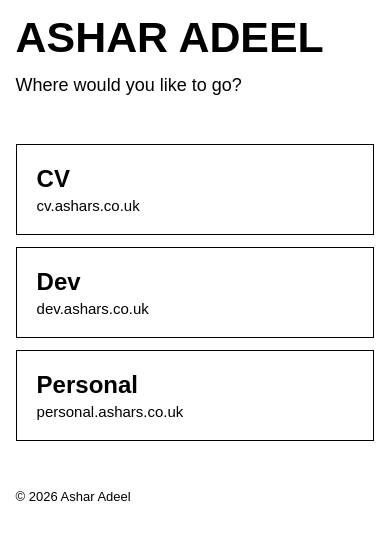
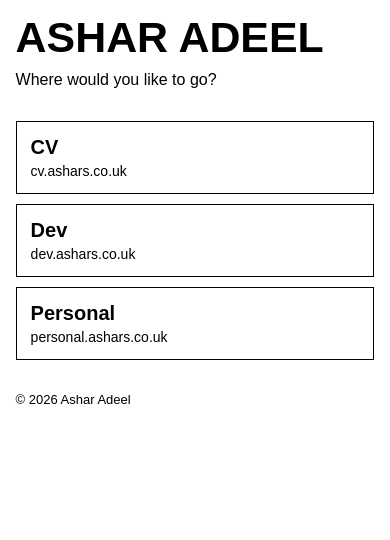
Before and after one commit to asharadeel/ashars.co.uk, a plain HTML site: page index.html in a window 390 px wide. Drawn offline with Linux system fonts and the light colour scheme.

Commit message:
Refactor CSS for layout and mobile responsiveness
Adjusted various styles for improved layout and readability, including body width, font sizes, and margins. Added mobile responsiveness for better display on smaller screens.

```diff
--- a/index.css
+++ b/index.css
@@ -3,8 +3,8 @@
 }
 
 body {
-  margin: 0;
-  padding: 4vw;
+  width: 50%;
+  margin: 4vw auto;
   background: #ffffff;
   color: #000000;
   font-family: Arial, Helvetica, sans-serif;
@@ -13,7 +13,7 @@ body {
 /* Header */
 #name {
   margin: 0;
-  font-size: 11vw;
+  font-size: 5vw;
   font-weight: bold;
   line-height: 1;
   text-transform: uppercase;
@@ -21,13 +21,13 @@ body {
 }
 
 .tagline {
-  margin: 16px 0 0;
-  font-size: 18px;
+  margin: 12px 0 0;
+  font-size: 16px;
 }
 
 /* Site links */
 main {
-  margin-top: 48px;
+  margin-top: 32px;
 }
 
 #sites ul {
@@ -37,12 +37,12 @@ main {
 }
 
 #sites li {
-  margin-bottom: 12px;
+  margin-bottom: 10px;
 }
 
 .card {
   display: block;
-  padding: 20px;
+  padding: 14px;
   border: 1px solid #000000;
   color: inherit;
   text-decoration: none;
@@ -55,16 +55,27 @@ main {
 
 .card h2 {
   margin: 0 0 4px;
-  font-size: 24px;
+  font-size: 20px;
 }
 
 .card p {
   margin: 0;
-  font-size: 15px;
+  font-size: 14px;
 }
 
 /* Footer */
 footer {
-  margin-top: 48px;
+  margin-top: 32px;
   font-size: 13px;
 }
+
+/* Mobile */
+@media (max-width: 700px) {
+  body {
+    width: 92%;
+  }
+
+  #name {
+    font-size: 11vw;
+  }
+}
```
